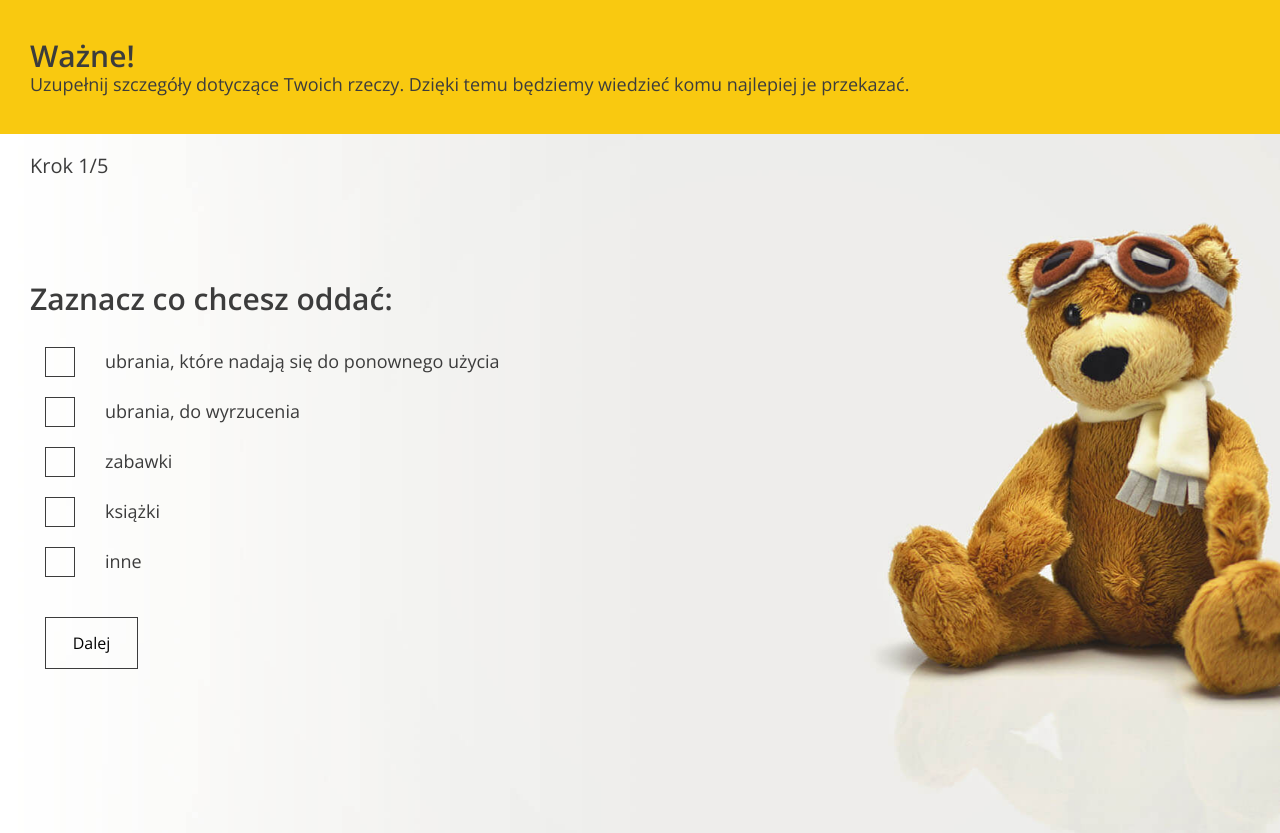
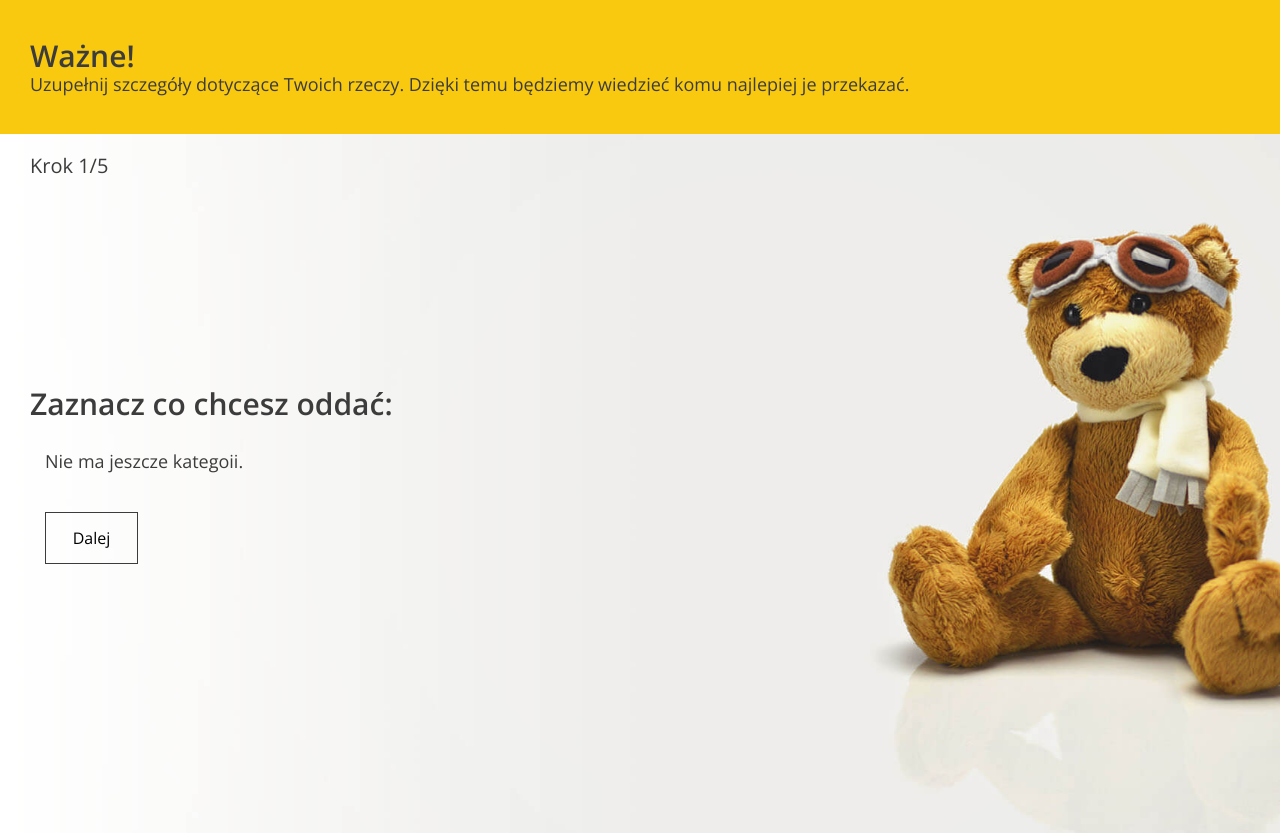
Before and after one commit to RyszardUrbanczyk/GiveInGoodHands_PortfolioLab, a Django app: page /add-donation/ in a window 1280 px wide. Shown: the part 801-1634 px from the top of the page. Run offline with Django 3.2, Linux system fonts and the light colour scheme; the visitor is signed in with stand-in values (Sample User, id 1); data that the repository does not hold is empty.

Commit message:
RU/1.Backlog sprint # 5 - fourth (last) point is closed

```diff
--- a/GiveInGoodHands_app/models.py
+++ b/GiveInGoodHands_app/models.py
@@ -24,12 +24,6 @@ class Institution(models.Model):
         quantity_institutions = Institution.objects.all().count()
         return quantity_institutions
 
-    def get_type(self):
-        objects = Institution.objects.all()
-        if type == 1:
-            return f'Fundacja'
-
-
 class Donation(models.Model):
     quantity = models.IntegerField()  # (liczba worków)
     categories = models.ManyToManyField(Category)
--- a/GiveInGoodHands_app/views.py
+++ b/GiveInGoodHands_app/views.py
@@ -29,15 +29,12 @@ class LandingPageView(View):
 class AddDonationView(LoginRequiredMixin, View):
 
     def get(self, request):
-        return render(request, 'add-donation.html')
-        # redirect_field_name = '/'
-        # return redirect(redirect_field_name)
+        objects = Category.objects.all()
+        ctx = {
+            'objects':objects,
+        }
+        return render(request, 'add-donation.html', ctx)
 
-
-#
-# class MyView(LoginRequiredMixin, View):
-#     login_url = '/login/'
-#     redirect_field_name = 'redirect_to'
 
 class RegisterView(View):
     """
--- a/templates/add-donation.html
+++ b/templates/add-donation.html
@@ -61,54 +61,48 @@
                     <h3>Zaznacz co chcesz oddać:</h3>
 
                     <div class="form-group form-group--checkbox">
+                        {% for obj in objects %}
                         <label>
-                            <input
-                                    type="checkbox"
-                                    name="categories"
-                                    value="clothes-to-use"
-                            />
+                            <input type="checkbox" name="categories" value="{{ obj.id }}"/>
                             <span class="checkbox"></span>
-                            <span class="description"
-                            >ubrania, które nadają się do ponownego użycia</span
-                            >
-                        </label>
+                            <span class="description">{{ obj.name }}</span>
+                        </label><br>
+                        {% empty %}
+                        Nie ma jeszcze kategoii.
+                        {% endfor %}
                     </div>
 
-                    <div class="form-group form-group--checkbox">
-                        <label>
-                            <input
-                                    type="checkbox"
-                                    name="categories"
-                                    value="clothes-useless"
-                            />
-                            <span class="checkbox"></span>
-                            <span class="description">ubrania, do wyrzucenia</span>
-                        </label>
-                    </div>
-
-                    <div class="form-group form-group--checkbox">
-                        <label>
-                            <input type="checkbox" name="categories" value="toys"/>
-                            <span class="checkbox"></span>
-                            <span class="description">zabawki</span>
-                        </label>
-                    </div>
-
-                    <div class="form-group form-group--checkbox">
-                        <label>
-                            <input type="checkbox" name="categories" value="books"/>
-                            <span class="checkbox"></span>
-                            <span class="description">książki</span>
-                        </label>
-                    </div>
-
-                    <div class="form-group form-group--checkbox">
-                        <label>
-                            <input type="checkbox" name="categories" value="other"/>
-                            <span class="checkbox"></span>
-                            <span class="description">inne</span>
-                        </label>
-                    </div>
+{#                    <div class="form-group form-group--checkbox">#}
+{#                        <label>#}
+{#                            <input type="checkbox" name="categories" value="clothes-useless"/>#}
+{#                            <span class="checkbox"></span>#}
+{#                            <span class="description">ubrania, do wyrzucenia</span>#}
+{#                        </label>#}
+{#                    </div>#}
+{##}
+{#                    <div class="form-group form-group--checkbox">#}
+{#                        <label>#}
+{#                            <input type="checkbox" name="categories" value="toys"/>#}
+{#                            <span class="checkbox"></span>#}
+{#                            <span class="description">zabawki</span>#}
+{#                        </label>#}
+{#                    </div>#}
+{##}
+{#                    <div class="form-group form-group--checkbox">#}
+{#                        <label>#}
+{#                            <input type="checkbox" name="categories" value="books"/>#}
+{#                            <span class="checkbox"></span>#}
+{#                            <span class="description">książki</span>#}
+{#                        </label>#}
+{#                    </div>#}
+{##}
+{#                    <div class="form-group form-group--checkbox">#}
+{#                        <label>#}
+{#                            <input type="checkbox" name="categories" value="other"/>#}
+{#                            <span class="checkbox"></span>#}
+{#                            <span class="description">inne</span>#}
+{#                        </label>#}
+{#                    </div>#}
 
                     <div class="form-group form-group--buttons">
                         <button type="button" class="btn next-step">Dalej</button>
```
